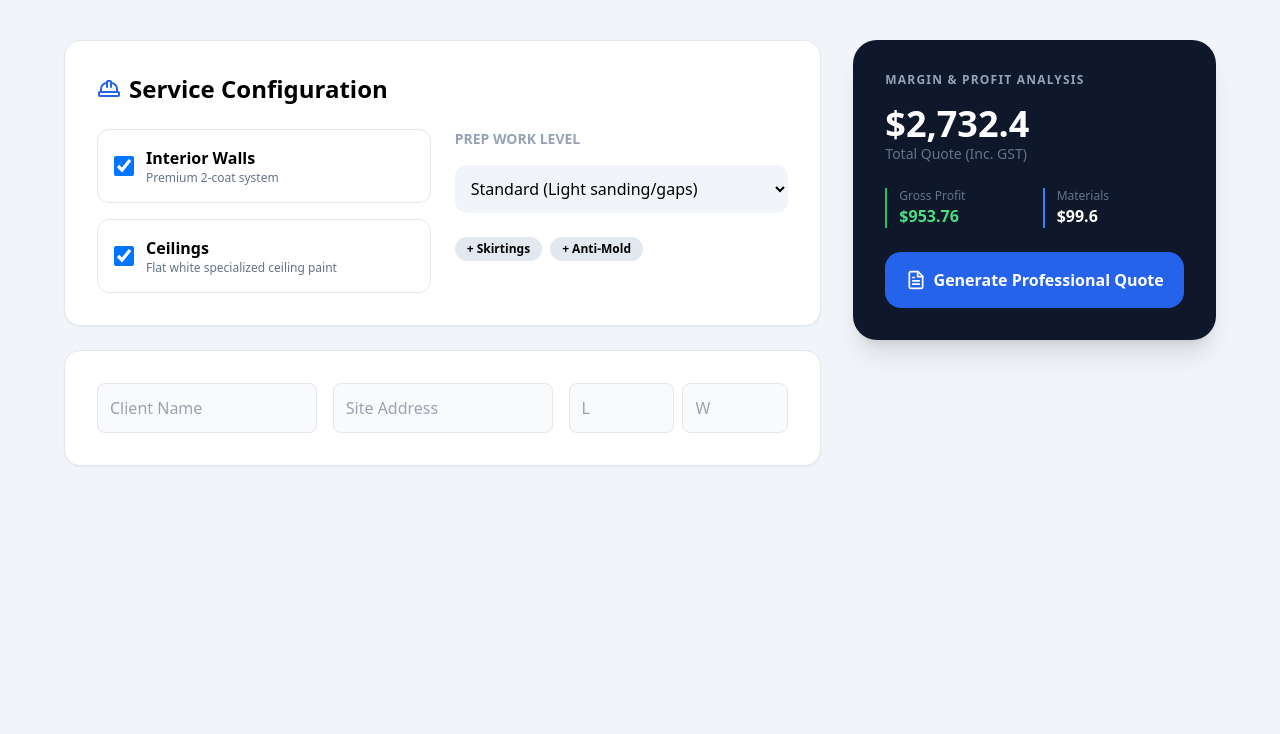
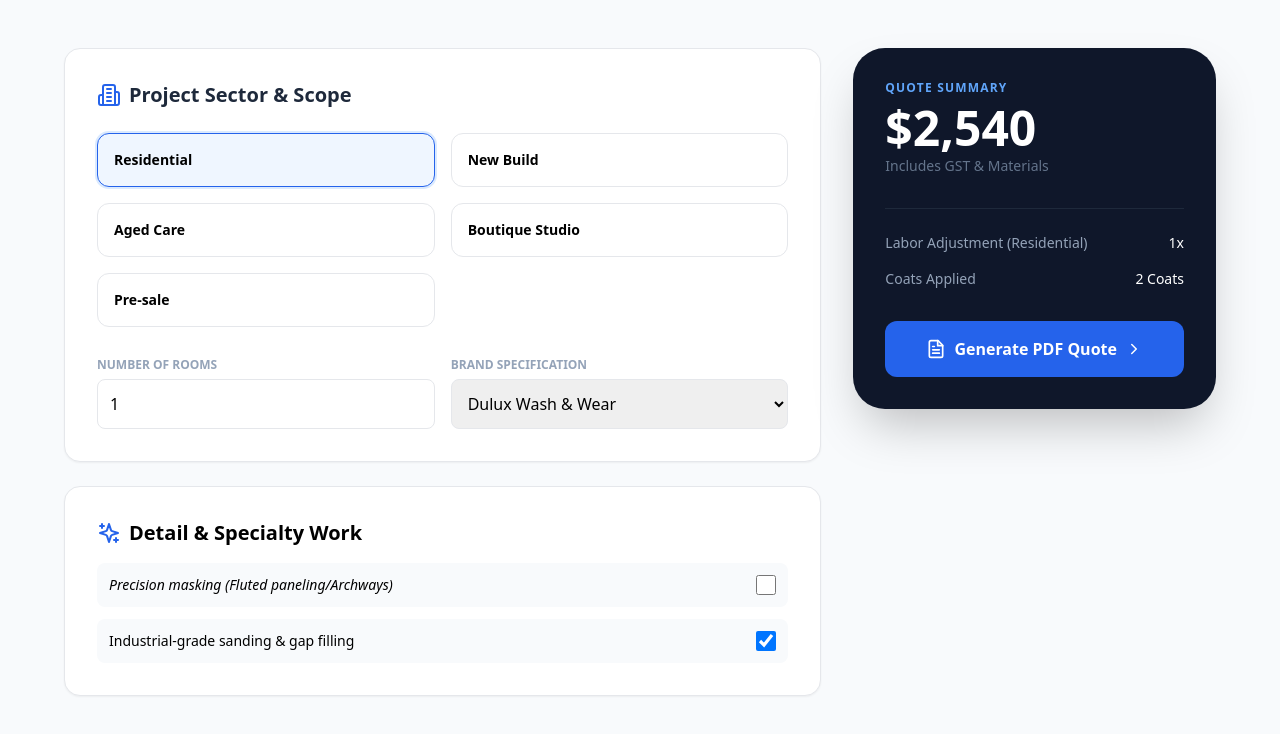
Before and after one commit to brandorb73-ship-it/paint-app, a React (Vite) app: page / in a window 1280 px wide. Shown: the top 734 px of the page. Built offline with nearby package versions, Linux system fonts and the light colour scheme.

Commit message:
Update App.jsx

```diff
--- a/src/App.jsx
+++ b/src/App.jsx
@@ -1,176 +1,154 @@
 import React, { useState } from 'react';
-import { Calculator, User, ShieldCheck, FileText, ChevronRight, HardHat, Paintbucket, Sparkles } from 'lucide-react';
+import { Calculator, ShieldCheck, FileText, ChevronRight, HardHat, Paintbucket, Sparkles, Building2, Home, HeartPulse } from 'lucide-react';
 import { jsPDF } from "jspdf";
 import "jspdf-autotable";
 
 export default function RavPropertyApp() {
-  const [client, setClient] = useState({ name: '', address: '', email: '' });
-  const [dim, setDim] = useState({ length: 4, width: 3, height: 2.7 });
+  const [client, setClient] = useState({ name: '', address: '', sector: 'Residential' });
+  const [dim, setDim] = useState({ rooms: 1, avgSize: 12, height: 2.7, coats: 2 });
 
-  // Professional Services Selection
-  const [services, setServices] = useState({
-    interiorWalls: true,
-    ceiling: true,
-    prepLevel: 'standard', // standard, heavy, premium
-    woodwork: false, // Skirtings/Architraves
-    moldTreatment: false
+  const [scope, setScope] = useState({
+    industrialSanding: true,
+    gapFilling: true,
+    flutedMasking: false,
+    siteProtection: true,
+    premiumBrand: 'Dulux', // Dulux or Haymes
   });
 
-  // --- BUSINESS LOGIC & MARGINS ---
-  const wallArea = (dim.length * dim.height * 2) + (dim.width * dim.height * 2);
-  const ceilingArea = dim.length * dim.width;
-
-  // Pricing Rules (Melbourne 2026 Estimates)
-  const rates = {
-    laborSqm: 48,
-    ceilingSqm: 35,
-    prepBase: { standard: 150, heavy: 450, premium: 850 },
-    woodworkFix: 250,
-    moldFix: 180
+  // --- MELBOURNE SECTOR PRICING (2026) ---
+  const sectorMultipliers = {
+    'Residential': 1.0,
+    'New Build': 0.85, // Efficiency of empty space
+    'Aged Care': 1.25, // High compliance/Low-VOC/After-hours
+    'Boutique Studio': 1.4, // Precision masking/Fluted panels
+    'Pre-sale': 0.9, // Speed/Standard finish
   };
 
-  const wallLabor = services.interiorWalls ? wallArea * rates.laborSqm : 0;
-  const ceilingLabor = services.ceiling ? ceilingArea * rates.ceilingSqm : 0;
-  const prepCost = rates.prepBase[services.prepLevel];
-  const extras = (services.woodwork ? rates.woodworkFix : 0) + (services.moldTreatment ? rates.moldFix : 0);
+  const calculateCosts = () => {
+    const totalArea = (dim.rooms * dim.avgSize) * 3.5; // Average wall multiplier
+    const baseLabor = totalArea * 48; // Standard $48/sqm Melb rate
 
-  const subtotalLabor = wallLabor + ceilingLabor + prepCost + extras;
-  const materialCost = ((wallArea + ceilingArea) / 14) * 28; // ~14sqm coverage @ $28/L for premium
-  const totalQuote = subtotalLabor + materialCost;
-  const gst = totalQuote * 0.10;
-  const grandTotal = totalQuote + gst;
+    const sectorAdjustment = sectorMultipliers[client.sector] || 1.0;
 
-  // --- PDF GENERATOR ---
+    // Feature costs
+    const sandingFee = scope.industrialSanding ? (dim.rooms * 80) : 0;
+    const maskingFee = scope.flutedMasking ? (dim.rooms * 150) : 0; // High precision labor
+    const protectionFee = scope.siteProtection ? (dim.rooms * 45) : 0;
+
+    const subtotal = (baseLabor * sectorAdjustment) + sandingFee + maskingFee + protectionFee;
+    const materialCost = (totalArea / 14) * dim.coats * 28; // $28/L for premium
+
+    const total = subtotal + materialCost;
+    return { subtotal, materialCost, total, gst: total * 0.1, grandTotal: total * 1.1 };
+  };
+
+  const costs = calculateCosts();
+
   const generatePDF = () => {
     const doc = new jsPDF();
+    doc.setFontSize(20);
+    doc.text("RAV PROPERTY PROJECTS - QUOTE", 14, 20);
 
-    // Header
-    doc.setFontSize(22);
-    doc.setTextColor(30, 41, 59);
-    doc.text("RAV PROPERTY PROJECTS", 14, 20);
     doc.setFontSize(10);
-    doc.setTextColor(100);
-    doc.text("Melbourne, VIC | Professional Painting & Property Services", 14, 28);
-    doc.text(`Date: ${new Date().toLocaleDateString()}`, 160, 20);
+    doc.text(`Sector: ${client.sector} | Brand Spec: ${scope.premiumBrand} Premium`, 14, 28);
+    doc.text(`Project: ${dim.rooms} Room(s), ${dim.coats} Coat System`, 14, 34);
 
-    // Client Info
-    doc.setDrawColor(200);
-    doc.line(14, 35, 196, 35);
-    doc.setFontSize(12);
-    doc.setTextColor(30, 41, 59);
-    doc.text("QUOTE FOR:", 14, 45);
-    doc.setFont("helvetica", "bold");
-    doc.text(client.name || "Valued Client", 14, 52);
-    doc.setFont("helvetica", "normal");
-    doc.text(client.address || "Melbourne Site Address", 14, 58);
-
-    // Table
     const tableData = [
-      ["Interior Wall Painting", `${wallArea.toFixed(1)} sqm`, `$${wallLabor.toFixed(2)}`],
-      ["Ceiling Painting", `${ceilingArea.toFixed(1)} sqm`, `$${ceilingLabor.toFixed(2)}`],
-      [`Surface Prep (${services.prepLevel})`, "Fixed", `$${prepCost.toFixed(2)}`],
-      ["Materials (Premium Low Sheen/Flat)", "Estimated", `$${materialCost.toFixed(2)}`],
-      ["Extras (Woodwork/Treatment)", "Fixed", `$${extras.toFixed(2)}`]
+      ["Preparation", "Industrial sanding, gap-filling, integrity assessment", "Included"],
+      ["Specification", `${scope.premiumBrand} Low-Sheen Premium Finish`, "Included"],
+      ["Specialty Work", "Precision masking & operational care", scope.flutedMasking ? "Standard+" : "Standard"],
+      ["Operational Care", "Drop sheets, masking, post-project cleanup", "Included"],
+      ["Total Estimate", "Inclusive of all Labor & Materials", `$${costs.grandTotal.toLocaleString()}`]
     ];
 
     doc.autoTable({
-      startY: 70,
-      head: [['Service Description', 'Qty/Size', 'Amount']],
+      startY: 50,
+      head: [['Scope of Works', 'Detail', 'Status']],
       body: tableData,
-      theme: 'striped',
-      headStyles: { fillColor: [37, 99, 235] }
+      theme: 'grid',
+      headStyles: { fillColor: [30, 41, 59] }
     });
 
-    // Totals
-    const finalY = doc.lastAutoTable.finalY + 10;
-    doc.text(`Subtotal: $${totalQuote.toLocaleString()}`, 140, finalY);
-    doc.text(`GST (10%): $${gst.toLocaleString()}`, 140, finalY + 7);
-    doc.setFontSize(14);
-    doc.text(`TOTAL: $${grandTotal.toLocaleString()}`, 140, finalY + 16);
-
-    // Footer
-    doc.setFontSize(9);
-    doc.setTextColor(150);
-    doc.text("Terms: Quote valid for 30 days. 10% deposit required to book.", 14, 280);
-    doc.text("RAV Property Projects - Quality Finishes Every Time.", 14, 285);
-
-    doc.save(`Quote_${client.name || 'Project'}.pdf`);
+    doc.text("Footer: All works completed to Australian Standards (AS/NZS 2311:2017).", 14, 280);
+    doc.save(`RAV_Quote_${client.name}.pdf`);
   };
 
   return (
-    <div className="min-h-screen bg-[#F1F5F9] p-4 md:p-10 font-sans">
+    <div className="min-h-screen bg-slate-50 p-6 md:p-12">
       <div className="max-w-6xl mx-auto grid lg:grid-cols-3 gap-8">
 
+        {/* INPUT COLUMN */}
         <div className="lg:col-span-2 space-y-6">
-          <div className="bg-white p-8 rounded-2xl shadow-sm border border-slate-200">
-            <h2 className="text-2xl font-bold mb-6 flex items-center gap-2">
-              <HardHat className="text-blue-600" /> Service Configuration
+          <div className="bg-white p-8 rounded-2xl shadow-sm border">
+            <h2 className="text-xl font-bold mb-6 flex items-center gap-2 text-slate-800">
+              <Building2 className="text-blue-600" /> Project Sector & Scope
             </h2>
 
-            <div className="grid md:grid-cols-2 gap-6">
-              <div className="space-y-4">
-                <label className="flex items-center gap-3 p-4 border rounded-xl cursor-pointer hover:bg-slate-50 transition">
-                  <input type="checkbox" checked={services.interiorWalls} onChange={() => setServices({...services, interiorWalls: !services.interiorWalls})} className="w-5 h-5 rounded text-blue-600" />
-                  <div><p className="font-bold">Interior Walls</p><p className="text-xs text-slate-500">Premium 2-coat system</p></div>
-                </label>
-                <label className="flex items-center gap-3 p-4 border rounded-xl cursor-pointer hover:bg-slate-50 transition">
-                  <input type="checkbox" checked={services.ceiling} onChange={() => setServices({...services, ceiling: !services.ceiling})} className="w-5 h-5" />
-                  <div><p className="font-bold">Ceilings</p><p className="text-xs text-slate-500">Flat white specialized ceiling paint</p></div>
-                </label>
+            <div className="grid md:grid-cols-2 gap-4 mb-6">
+              {['Residential', 'New Build', 'Aged Care', 'Boutique Studio', 'Pre-sale'].map(s => (
+                <button key={s} onClick={() => setClient({...client, sector: s})}
+                  className={`p-4 rounded-xl border text-left transition ${client.sector === s ? 'border-blue-600 bg-blue-50 ring-2 ring-blue-100' : 'hover:bg-slate-50'}`}>
+                  <p className="font-bold text-sm">{s}</p>
+                </button>
+              ))}
             </div>
 
-              <div className="space-y-4">
-                <p className="font-bold text-sm text-slate-400 uppercase">Prep Work Level</p>
-                <select className="w-full p-3 bg-slate-100 rounded-xl outline-none" value={services.prepLevel} onChange={(e) => setServices({...services, prepLevel: e.target.value})}>
-                  <option value="standard">Standard (Light sanding/gaps)</option>
-                  <option value="heavy">Heavy (Patching/Cracks)</option>
-                  <option value="premium">Premium (Skimming/Full prep)</option>
+            <div className="grid grid-cols-2 gap-4">
+              <div>
+                <label className="text-xs font-bold text-slate-400 uppercase">Number of Rooms</label>
+                <input type="number" value={dim.rooms} className="w-full p-3 border rounded-lg mt-1"
+                  onChange={(e) => setDim({...dim, rooms: Number(e.target.value)})} />
+              </div>
+              <div>
+                <label className="text-xs font-bold text-slate-400 uppercase">Brand Specification</label>
+                <select className="w-full p-3 border rounded-lg mt-1" onChange={(e) => setScope({...scope, premiumBrand: e.target.value})}>
+                  <option value="Dulux">Dulux Wash & Wear</option>
+                  <option value="Haymes">Haymes Expressions</option>
                 </select>
-                <div className="flex flex-wrap gap-2 pt-2">
-                   <button onClick={() => setServices({...services, woodwork: !services.woodwork})} className={`px-3 py-1 rounded-full text-xs font-bold ${services.woodwork ? 'bg-blue-600 text-white' : 'bg-slate-200'}`}>+ Skirtings</button>
-                   <button onClick={() => setServices({...services, moldTreatment: !services.moldTreatment})} className={`px-3 py-1 rounded-full text-xs font-bold ${services.moldTreatment ? 'bg-blue-600 text-white' : 'bg-slate-200'}`}>+ Anti-Mold</button>
-                </div>
               </div>
             </div>
           </div>
 
-          <div className="bg-white p-8 rounded-2xl shadow-sm border border-slate-200">
-             <div className="grid grid-cols-3 gap-4">
-                <input type="text" placeholder="Client Name" className="p-3 bg-slate-50 border rounded-lg" onChange={(e) => setClient({...client, name: e.target.value})} />
-                <input type="text" placeholder="Site Address" className="p-3 bg-slate-50 border rounded-lg" onChange={(e) => setClient({...client, address: e.target.value})} />
-                <div className="flex gap-2">
-                  <input type="number" placeholder="L" className="w-full p-3 bg-slate-50 border rounded-lg" onChange={(e) => setDim({...dim, length: Number(e.target.value)})} />
-                  <input type="number" placeholder="W" className="w-full p-3 bg-slate-50 border rounded-lg" onChange={(e) => setDim({...dim, width: Number(e.target.value)})} />
-                </div>
+          <div className="bg-white p-8 rounded-2xl shadow-sm border">
+            <h2 className="text-xl font-bold mb-4 flex items-center gap-2">
+              <Sparkles className="text-blue-600" /> Detail & Specialty Work
+            </h2>
+            <div className="space-y-3">
+              <label className="flex justify-between items-center p-3 bg-slate-50 rounded-lg cursor-pointer">
+                <span className="text-sm font-medium italic">Precision masking (Fluted paneling/Archways)</span>
+                <input type="checkbox" checked={scope.flutedMasking} onChange={() => setScope({...scope, flutedMasking: !scope.flutedMasking})} className="w-5 h-5" />
+              </label>
+              <label className="flex justify-between items-center p-3 bg-slate-50 rounded-lg cursor-pointer">
+                <span className="text-sm font-medium">Industrial-grade sanding & gap filling</span>
+                <input type="checkbox" checked={scope.industrialSanding} readOnly className="w-5 h-5 text-blue-600" checked />
+              </label>
             </div>
           </div>
         </div>
 
-        {/* FINANCIAL DASHBOARD */}
+        {/* PRICE SUMMARY CARD */}
         <div className="lg:col-span-1">
-          <div className="bg-slate-900 text-white rounded-3xl p-8 shadow-xl">
-            <h3 className="text-slate-400 font-bold uppercase text-xs tracking-widest mb-4">Margin & Profit Analysis</h3>
-            <div className="space-y-6">
-              <div>
-                <p className="text-4xl font-bold">${grandTotal.toLocaleString()}</p>
-                <p className="text-slate-500 text-sm">Total Quote (Inc. GST)</p>
+          <div className="bg-slate-900 text-white p-8 rounded-[2rem] shadow-2xl sticky top-8">
+            <div className="mb-8">
+               <p className="text-blue-400 font-bold uppercase text-xs tracking-widest mb-2">Quote Summary</p>
+               <h3 className="text-5xl font-bold">${costs.grandTotal.toLocaleString(undefined, {minimumFractionDigits: 0, maximumFractionDigits: 0})}</h3>
+               <p className="text-slate-500 text-sm mt-1">Includes GST & Materials</p>
             </div>
 
-              <div className="grid grid-cols-2 gap-4">
-                <div className="border-l-2 border-green-500 pl-3">
-                  <p className="text-xs text-slate-500">Gross Profit</p>
-                  <p className="font-bold text-green-400">${(subtotalLabor * 0.4).toLocaleString()}</p>
+            <div className="space-y-4 border-t border-slate-800 pt-6 mb-8">
+              <div className="flex justify-between text-sm">
+                <span className="text-slate-400">Labor Adjustment ({client.sector})</span>
+                <span>{sectorMultipliers[client.sector]}x</span>
               </div>
-                <div className="border-l-2 border-blue-500 pl-3">
-                  <p className="text-xs text-slate-500">Materials</p>
-                  <p className="font-bold">${materialCost.toLocaleString()}</p>
+              <div className="flex justify-between text-sm">
+                <span className="text-slate-400">Coats Applied</span>
+                <span>{dim.coats} Coats</span>
               </div>
             </div>
 
-              <button onClick={generatePDF} className="w-full bg-blue-600 hover:bg-blue-500 py-4 rounded-2xl font-bold flex items-center justify-center gap-2 transition-all transform active:scale-95">
-                <FileText size={20} /> Generate Professional Quote
+            <button onClick={generatePDF} className="w-full bg-blue-600 hover:bg-blue-500 py-4 rounded-xl font-bold flex items-center justify-center gap-2 transition group">
+              <FileText size={20} /> Generate PDF Quote <ChevronRight className="group-hover:translate-x-1 transition" size={18} />
             </button>
-            </div>
           </div>
         </div>
       </div>
```
Lines whose indentation alone changed are shown as unchanged.
